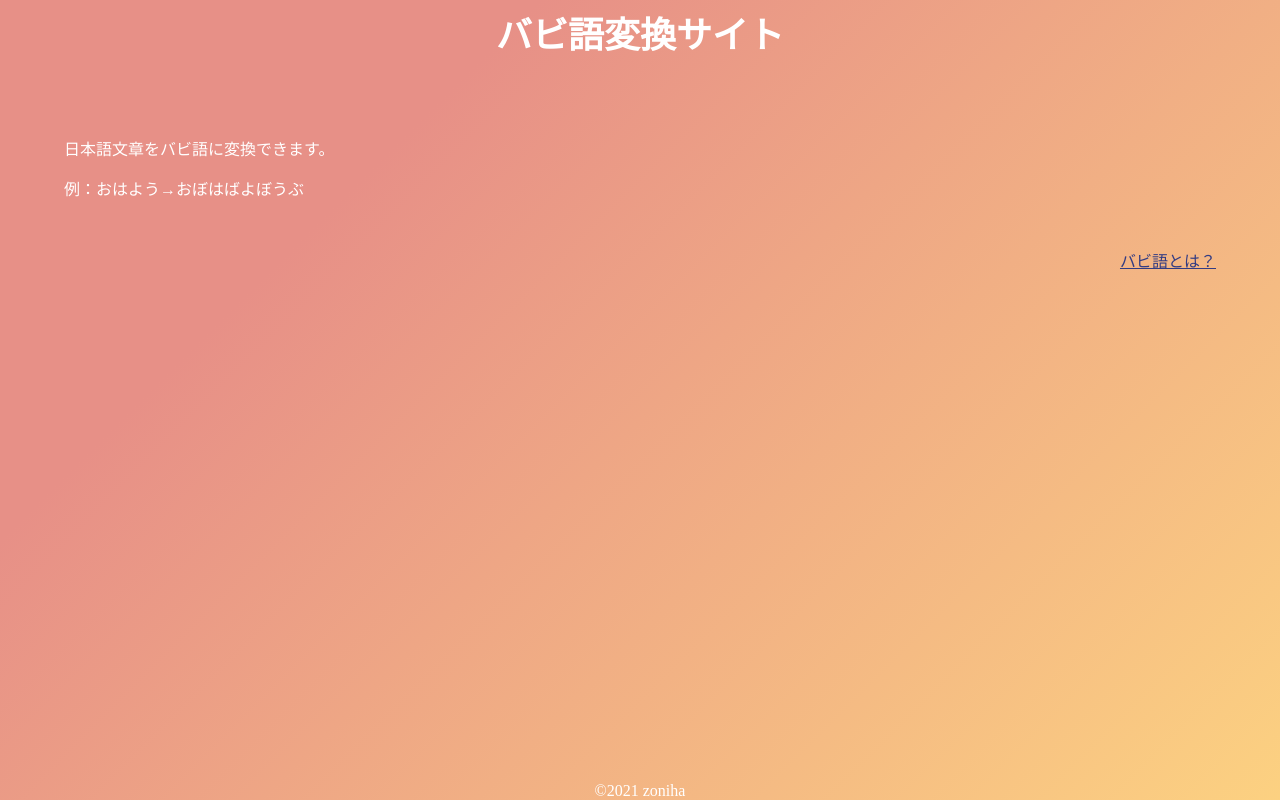
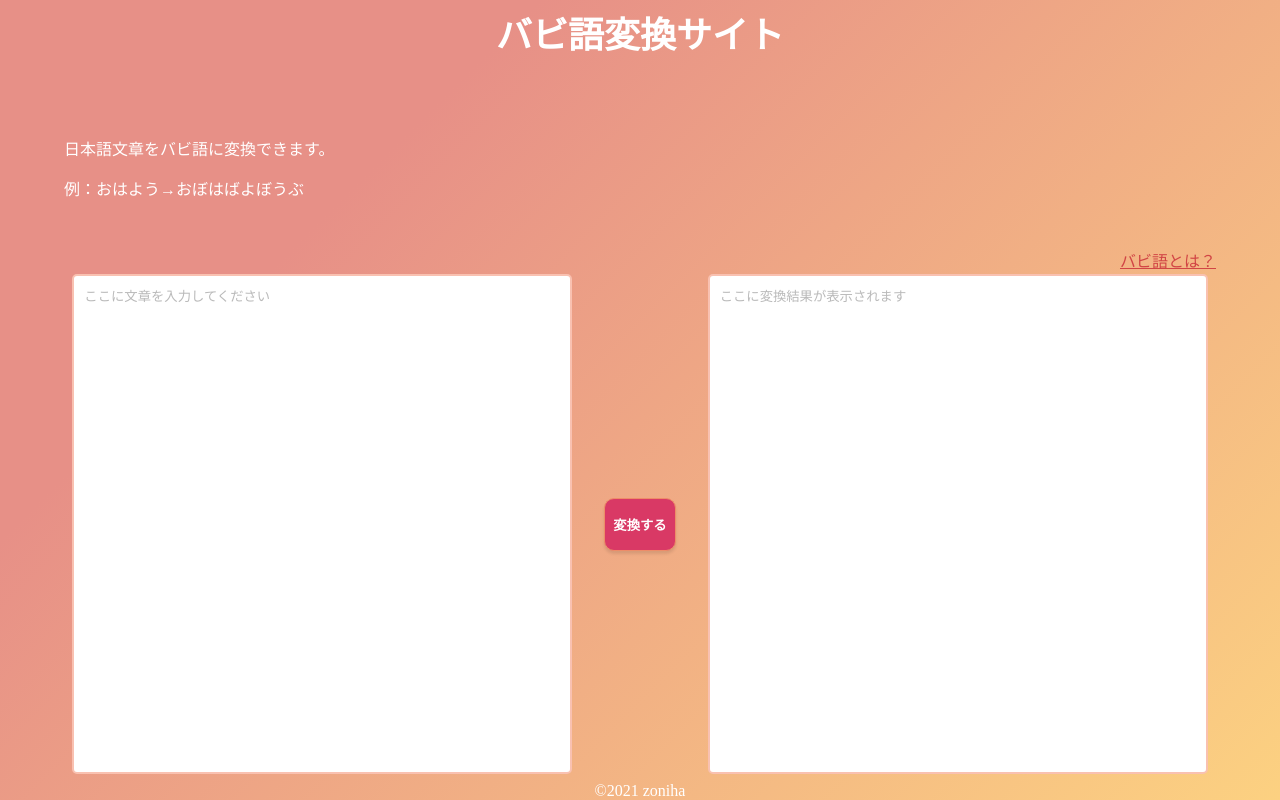
Before and after one commit to rerelurelu/babigo-v2, a React (Vite) app: page / in a window 1280 px wide. Built offline with nearby package versions, Linux system fonts and the light colour scheme.

Commit message:
✨ feat: Update

```diff
--- a/src/components/TextForm/TextForm.tsx
+++ b/src/components/TextForm/TextForm.tsx
@@ -1,39 +1,11 @@
 import { VFC } from 'react';
-import styled from 'styled-components';
-
-const BABIGO_DESCRIPTION: string = `https://www.zoniha.icu/blog/babigo-translator#babigo`;
-
-// Component style
-const StFormContainer = styled.div`
-  margin-left: 5%;
-  margin-right: 5%;
-  margin-top: 3rem;
-  width: 90%;
-  border-radius: 0.5rem;
-`;
-
-const StBabigoDescriptionContainer = styled.div`
-  text-align: right;
-  margin-bottom: 0.125rem;
-`;
-
-const StBabigoDescriptionLink = styled.a`
-  text-decoration-line: underline;
-  color: #333c83;
-`;
+import { InputField } from '../PageFragments/InputField/InputField';
+import { TextFormContainer } from '../PageFragments/TextFormContainer/TextFormContainer';
 
 export const TextForm: VFC = () => {
   return (
-    <StFormContainer>
-      <StBabigoDescriptionContainer>
-        <StBabigoDescriptionLink
-          href={BABIGO_DESCRIPTION}
-          target="_blank"
-          rel="noopener noreferrer"
-        >
-          バビ語とは？
-        </StBabigoDescriptionLink>
-      </StBabigoDescriptionContainer>
-    </StFormContainer>
+    <TextFormContainer>
+      <InputField />
+    </TextFormContainer>
   );
 };
```
